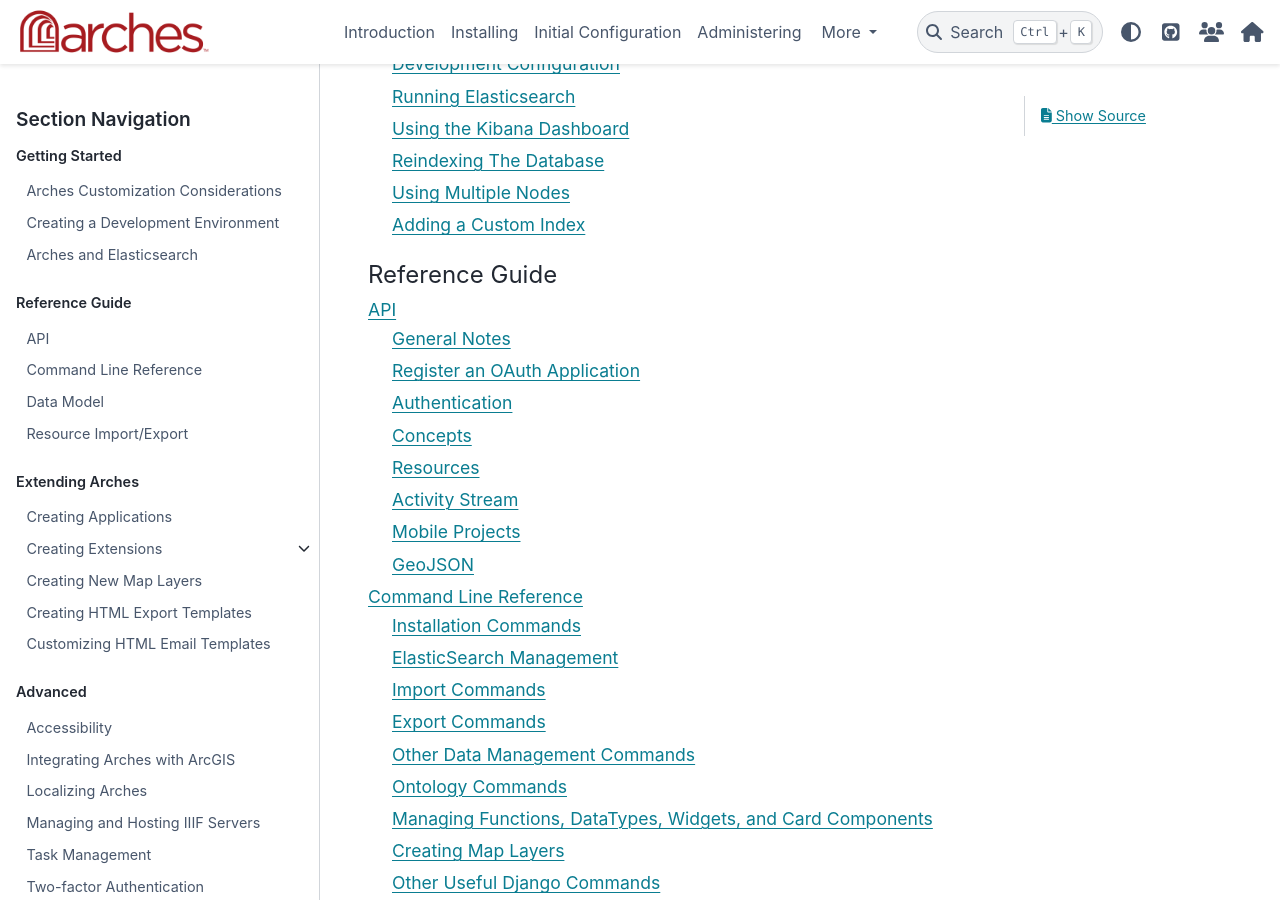
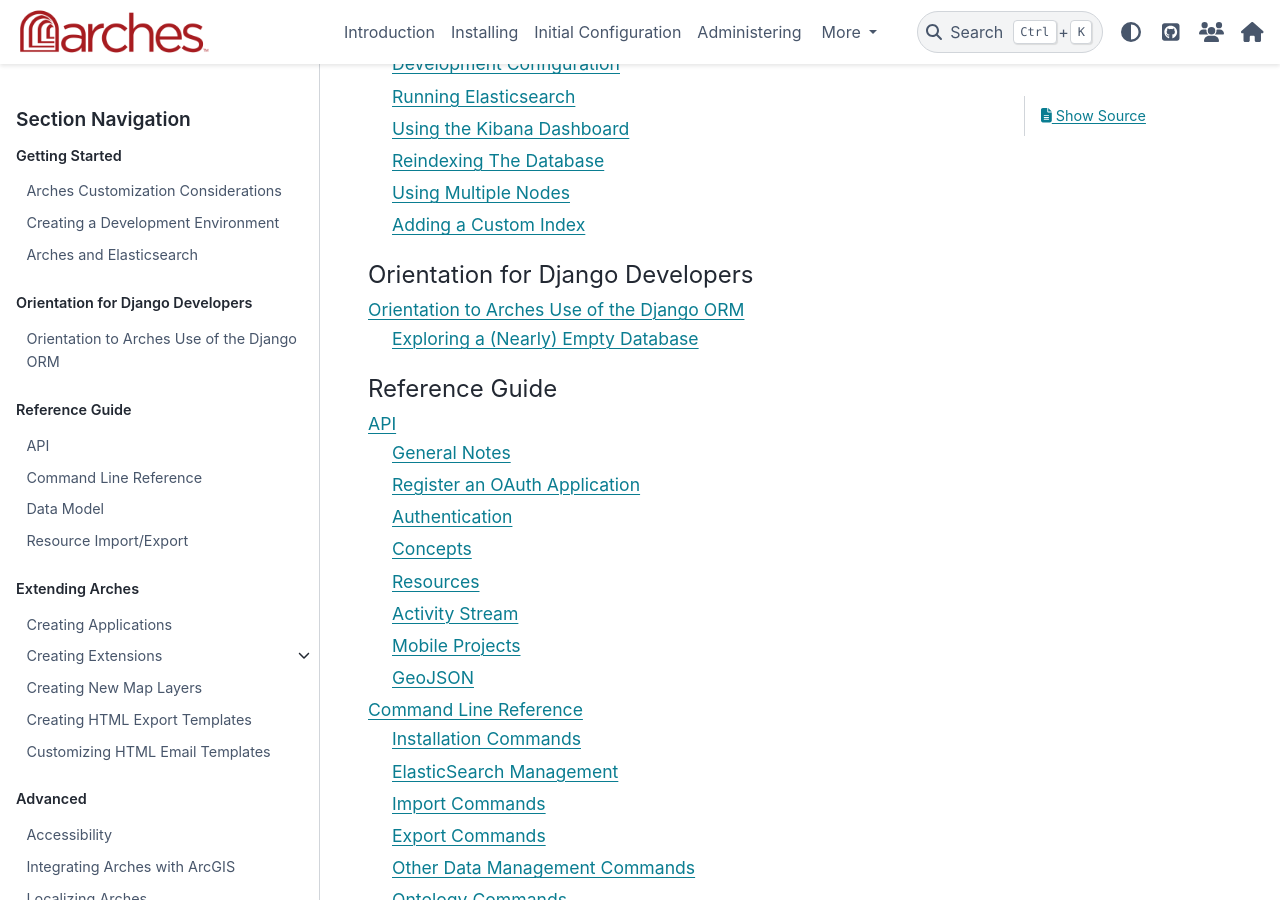
Before and after one commit to archesproject/arches-docs, a Sphinx documentation site: the page built from docs/developing/index.rst, in a window 1280 px wide and 900 px high, scrolled down 798 px. Built offline with Sphinx 7.4.7 and the PyData theme 0.15.4, drawn with Linux system fonts in a browser that asks for light colours.

Commit message:
Added Django Dev section

```diff
--- a/docs/developing/index.rst
+++ b/docs/developing/index.rst
@@ -13,6 +13,12 @@
     getting-started/customization-considerations
     getting-started/creating-a-development-environment
     getting-started/arches-and-elasticsearch
+
+.. toctree::
+    :caption: Orientation for Django Developers
+    :maxdepth: 2
+
+    django-devs/orm-start
 
 .. toctree::
     :caption: Reference Guide
```
Also changed, not shown: docs/developing/django-devs/orm-start.rst (added, +25 -0 lines).
